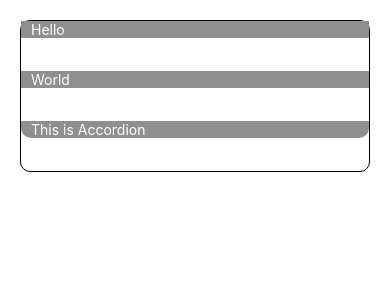
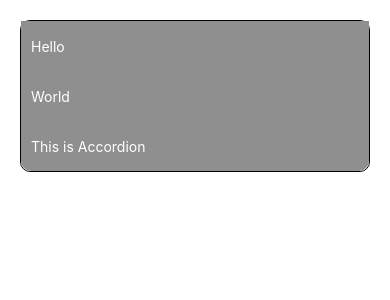
Before and after one commit to pranaybinju/simple-accordion, a React Native app: screen / in a window 390 px wide. Shown: the top 300 px of the page. Built offline with nearby package versions, Linux system fonts and the light colour scheme.

Commit message:
UI improvements

```diff
--- a/Accordion.js
+++ b/Accordion.js
@@ -96,7 +96,7 @@ export default class Accordion extends React.PureComponent {
     });
 
     this.heightRow3 = interpolate(this.heightIncrease, {
-      inputRange: [0, 200],
+      inputRange: [0, 3600],
       outputRange: [this.heightRow3, 50],
       extrapolate: Animated.Extrapolate.CLAMP,
     });
@@ -132,7 +132,7 @@ export default class Accordion extends React.PureComponent {
     }
 
     this.heightRow3 = interpolate(this.heightDecrease, {
-      inputRange: [0, 200],
+      inputRange: [0, 3600],
       outputRange: [this.heightRow3, 50],
       extrapolate: Animated.Extrapolate.CLAMP,
     });
@@ -193,8 +193,7 @@ export default class Accordion extends React.PureComponent {
             borderWidth: 1,
             borderColor: '#00000',
           }}>
-          <Animated.ScrollView style={{height: this.heightRow1}}>
-            <View style={{flex: 1}}>
+          <Animated.View style={{height: this.heightRow1}}>
             <TouchableOpacity
               onPress={() => {
                 this.animateFirstRow();
@@ -205,7 +204,6 @@ export default class Accordion extends React.PureComponent {
                 style={{
                   backgroundColor: '#8f8f8f',
                   height: 50,
-                    flex: 1,
 
                   flexDirection: 'row',
                   alignItems: 'center',
@@ -214,26 +212,24 @@ export default class Accordion extends React.PureComponent {
                   Hello
                 </Text>
               </View>
+            </TouchableOpacity>
             {this.state.allowFirstRowUpdate && (
               <Animated.ScrollView>
                 <Text>
                   Anim pariatur cliche reprehenderit, enim eiusmod high life
                   accusamus terry richardson ad squid. Nihil anim keffiyeh
                   helvetica, craft beer labore wes anderson cred nesciunt
-                      sapiente ea proident.Anim pariatur cliche reprehenderit,
-                      enim eiusmod high life accusamus terry richardson ad
-                      squid. Nihil anim keffiyeh helvetica, craft beer labore
-                      wes anderson cred nesciunt sapiente ea
+                  sapiente ea proident.Anim pariatur cliche reprehenderit, enim
+                  eiusmod high life accusamus terry richardson ad squid. Nihil
+                  anim keffiyeh helvetica, craft beer labore wes anderson cred
+                  nesciunt sapiente ea
                   proident.aaaaaaaaaaaaaaaaaaaaaaaaaaaaaaaaasadasdasdlasdoasmcaskmdaksdaskmda
                 </Text>
               </Animated.ScrollView>
             )}
-              </TouchableOpacity>
-            </View>
-          </Animated.ScrollView>
+          </Animated.View>
 
-          <Animated.ScrollView style={{height: this.heightRow2}}>
-            <View style={{flex: 1}}>
+          <Animated.View style={{height: this.heightRow2}}>
             <TouchableOpacity
               onPress={() => {
                 this.animateSecondRow();
@@ -243,7 +239,7 @@ export default class Accordion extends React.PureComponent {
                 style={{
                   backgroundColor: '#8f8f8f',
                   height: 50,
-                    flex: 1,
+
                   flexDirection: 'row',
                   alignItems: 'center',
                 }}>
@@ -251,15 +247,15 @@ export default class Accordion extends React.PureComponent {
                   World
                 </Text>
               </View>
+            </TouchableOpacity>
             {this.state.allowSecondRowUpdate && (
+              <Animated.ScrollView>
                 <Text>This is very aaaaaaaaaaaaaaaaaaaaaaaaaaaaaa</Text>
+              </Animated.ScrollView>
             )}
-              </TouchableOpacity>
-            </View>
-          </Animated.ScrollView>
+          </Animated.View>
 
-          <Animated.ScrollView style={{height: this.heightRow3}}>
-            <View style={{flex: 1}}>
+          <Animated.View style={{height: this.heightRow3}}>
             <TouchableOpacity
               onPress={() => {
                 this.animateThirdRow();
@@ -269,7 +265,7 @@ export default class Accordion extends React.PureComponent {
                 style={{
                   backgroundColor: '#8f8f8f',
                   height: 50,
-                    flex: 1,
+
                   borderBottomLeftRadius: 10,
                   borderBottomRightRadius: 10,
                   flexDirection: 'row',
@@ -279,12 +275,13 @@ export default class Accordion extends React.PureComponent {
                   This is Accordion
                 </Text>
               </View>
+            </TouchableOpacity>
             {this.state.allowThirdRowUpdate && (
+              <Animated.ScrollView>
                 <Text>This is very aaaaaaaaaaaaaaaaaaaaaaaaaaaaaa</Text>
+              </Animated.ScrollView>
             )}
-              </TouchableOpacity>
-            </View>
-          </Animated.ScrollView>
+          </Animated.View>
         </View>
       </SafeAreaView>
     );
```
Lines whose indentation alone changed are shown as unchanged.
